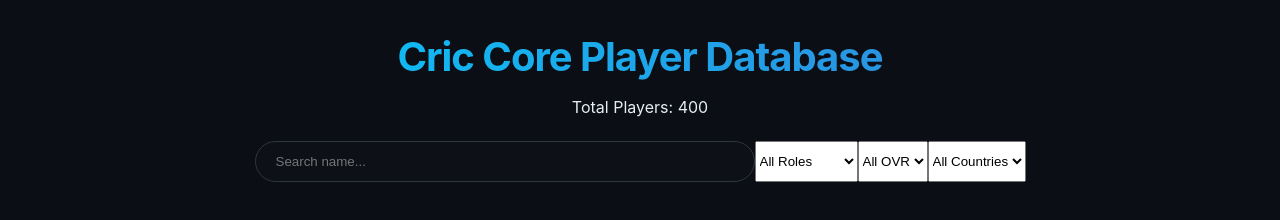
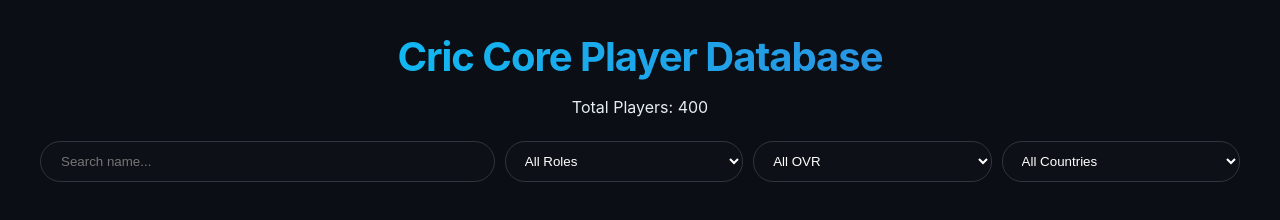
Before and after one commit to introvertlucky007-alt/card-seach, a plain HTML site: page index.html in a window 1280 px wide. Drawn offline with Linux system fonts and the light colour scheme.

Commit message:
Update style.css

```diff
--- a/style.css
+++ b/style.css
@@ -39,7 +39,28 @@ h1 {
     margin-top: 1.5rem;
     display: flex;
     justify-content: center;
+    gap: 10px;
+    flex-wrap: wrap;
 }
+
+#playerSearch {
+    flex: 2;
+    min-width: 200px;
+}
+
+select {
+    flex: 1;
+    min-width: 120px;
+    padding: 10px 15px;
+    border-radius: 20px;
+    border: 1px solid #30363d;
+    background: #0d1117;
+    color: white;
+    cursor: pointer;
+    outline: none;
+}
+
+select:focus { border-color: var(--neon-blue); }
 
 #playerSearch {
     width: 100%;
```
